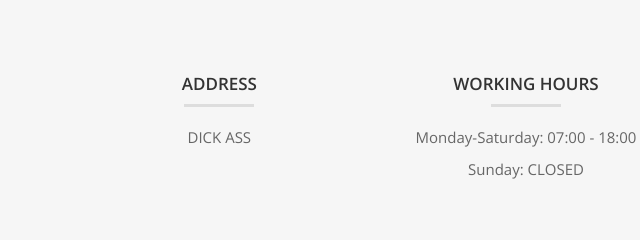
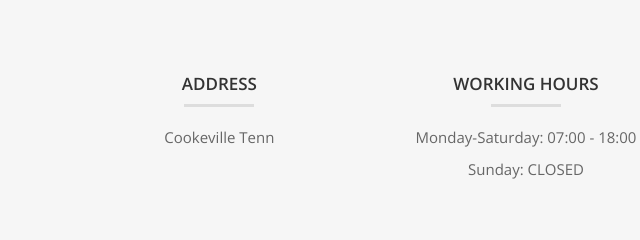
Before and after one commit to raphillips98/Longs-Landscaping-site, a plain HTML site: page index.html in a window 1280 px wide. Shown: the part 4280-4520 px from the top of the page, 114-754 px from the left. Drawn offline with nearby package versions, Linux system fonts and the light colour scheme.

Commit message:
adress change

```diff
--- a/index.html
+++ b/index.html
@@ -303,7 +303,7 @@
         <hr>
         <div class="contact-item">
           <p></p>
-          <p>DICK ASS</p>
+          <p>Cookeville Tenn</p>
         </div>
       </div>
       <div class="col-md-4">
```
